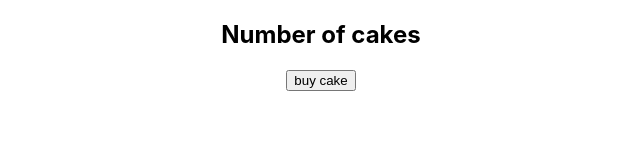
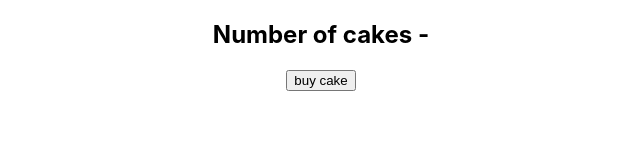
Before and after one commit to abdultanveer/react-redux, a React (Create React App) app: page / in a window 1280 px wide. Shown: the top 160 px of the page, without its empty margins (319-959 px from the left). Built offline with nearby package versions, Linux system fonts and the light colour scheme.

Commit message:
mapStatetoProps,mapDispatchtoProps, connect

```diff
--- a/src/App.js
+++ b/src/App.js
@@ -1,8 +1,8 @@
 import logo from "./logo.svg";
 import "./App.css";
-import CakeContainer from "./components/CakeContainer";
 import { Provider } from "react-redux";
 import store from "./redux/store";
+import { CakeContainer } from "./components/CakeContainer";
 
 function App() {
   return (
--- a/src/components/CakeContainer.js
+++ b/src/components/CakeContainer.js
@@ -1,10 +1,28 @@
 import React from 'react'
+import { buyCake } from '../redux'
+import { connect } from 'react-redux'
 
-export default function CakeContainer() {
+export  function CakeContainer(props) {
   return (
     <div>
-        <h2>Number of cakes</h2>
-        <button>buy cake</button>
+        <h2>Number of cakes - {props.numCakes}</h2>
+        <button  onClick={props.buyCake}>buy cake</button>
     </div>
   )
 }
+
+//convert state to props
+const mapStateToProps = state => {
+    return {
+        numCakes: state.numCakes
+    }
+}
+
+//convert dispatch to props
+const mapDispatchToProps = dispatch =>{
+   return {
+    buyCake: () => dispatch(buyCake())
+   }
+}
+
+export default connect(mapStateToProps,mapDispatchToProps)(CakeContainer)
--- a/src/redux/cakeReducer.js
+++ b/src/redux/cakeReducer.js
@@ -11,7 +11,7 @@
         case BUY_CAKE:
             return {
                 ...state,
-                numCakes: numCakes-1
+                numCakes: state.numCakes-1
             }
             default: return state
     }
--- /dev/null
+++ b/src/redux/index.js
@@ -0,0 +1 @@
+export {buyCake} from './cakeActions'
```
